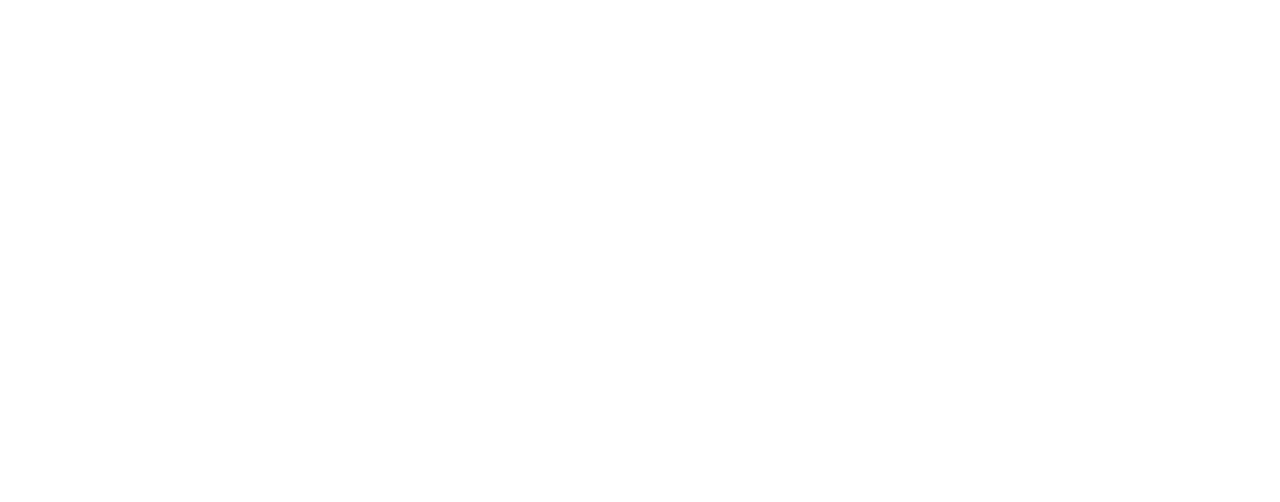
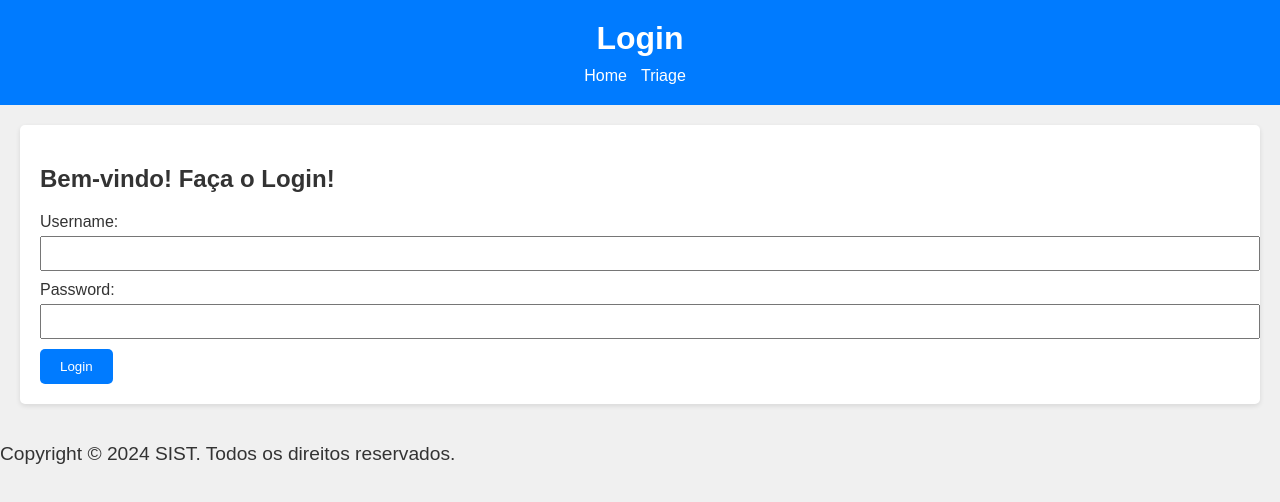
Before and after one commit to lucasffa/sist-frontend-vanilla, a plain HTML site: page public/pages/login/index.html in a window 1280 px wide. Drawn offline with Linux system fonts and the light colour scheme.

Commit message:
edit: Triage & Login css html

```diff
--- a/public/js/router.js
+++ b/public/js/router.js
@@ -15,7 +15,7 @@ document.addEventListener("DOMContentLoaded", () => {
     };
 
     document.querySelectorAll("a[data-route]").forEach(link => {
-        link.addEventListener("click", function(event) {
+        link.addEventListener("click", function (event) {
             event.preventDefault();
             const path = this.getAttribute("data-route");
             navigateTo(path);
--- a/public/pages/login/index.html
+++ b/public/pages/login/index.html
@@ -0,0 +1,41 @@
+<!-- public/pages/login/index.html -->
+<!-- Não é a versão final. Eu somente coloquei de exemplo, para eu testar o roteamento na Vercel. Fiquem à vontade. -->
+
+<!DOCTYPE html>
+<html lang="pt">
+
+<head>
+    <meta charset="UTF-8">
+    <meta name="viewport" content="width=device-width, initial-scale=1.0">
+    <title>Login</title>
+    <link rel="stylesheet" href="../../../css/style.css">
+    <link rel="stylesheet" href="style.css">
+</head>
+
+<body>
+    <header>
+        <h1>Login</h1>
+        <nav>
+            <a href="../../index.html">Home</a>
+            <a href="../triage/index.html">Triage</a>
+        </nav>
+    </header>
+    <main>
+        <section class="login-section">
+            <h2>Bem-vindo! Faça o Login!</h2>
+            <form>
+                <label for="username">Username:</label>
+                <input type="text" id="username" name="username" required>
+                <label for="password">Password:</label>
+                <input type="password" id="password" name="password" required>
+                <button type="submit">Login</button>
+                <!-- Aqui, vocês vão precisar de utilizar um script em public/pages/login/script.js, para manipular eventos de submit -->
+            </form>
+        </section>
+    </main>
+    <footer>
+        <p>Copyright &copy; 2024 SIST. Todos os direitos reservados.</p>
+    </footer>
+</body>
+
+</html>
--- a/public/pages/login/style.css
+++ b/public/pages/login/style.css
@@ -0,0 +1,62 @@
+/* public/pages/login/style.css */
+
+body {
+    background-color: #f0f0f0;
+    font-family: Arial, sans-serif;
+}
+
+header {
+    background-color: #007bff;
+    color: #fff;
+    padding: 20px;
+    text-align: center;
+}
+
+nav {
+    margin-top: 10px;
+}
+
+nav a {
+    color: #fff;
+    text-decoration: none;
+    margin-right: 10px;
+}
+
+main {
+    padding: 20px;
+}
+
+.login-section {
+    background-color: #fff;
+    padding: 20px;
+    border-radius: 5px;
+    box-shadow: 0 2px 5px rgba(0, 0, 0, 0.1);
+}
+
+form {
+    margin-top: 20px;
+}
+
+label {
+    display: block;
+    margin-bottom: 5px;
+}
+
+input {
+    width: 100%;
+    padding: 8px;
+    margin-bottom: 10px;
+}
+
+button {
+    background-color: #007bff;
+    color: #fff;
+    padding: 10px 20px;
+    border: none;
+    border-radius: 5px;
+    cursor: pointer;
+}
+
+button:hover {
+    background-color: #0056b3;
+}
--- a/public/pages/triage/style.css
+++ b/public/pages/triage/style.css
@@ -0,0 +1,41 @@
+/* public/pages/triage/style.css */
+
+body {
+    background-color: #f8f8f8;
+    font-family: Arial, sans-serif;
+}
+
+header {
+    background-color: #333;
+    color: #fff;
+    padding: 20px;
+    text-align: center;
+}
+
+nav {
+    margin-top: 10px;
+}
+
+nav a {
+    color: #fff;
+    text-decoration: none;
+    margin-right: 10px;
+}
+
+main {
+    padding: 20px;
+}
+
+.triage-section {
+    background-color: #fff;
+    padding: 20px;
+    border-radius: 5px;
+    box-shadow: 0 2px 5px rgba(0, 0, 0, 0.1);
+}
+
+footer {
+    background-color: #333;
+    color: #fff;
+    text-align: center;
+    padding: 10px 0;
+}
```
Also changed, not shown: public/index.html (+6 -0 lines), public/pages/triage/index.html (+34 -0 lines).
